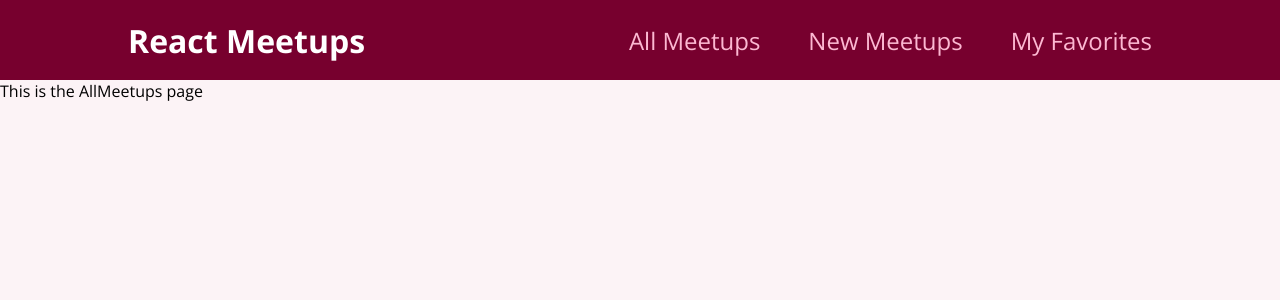
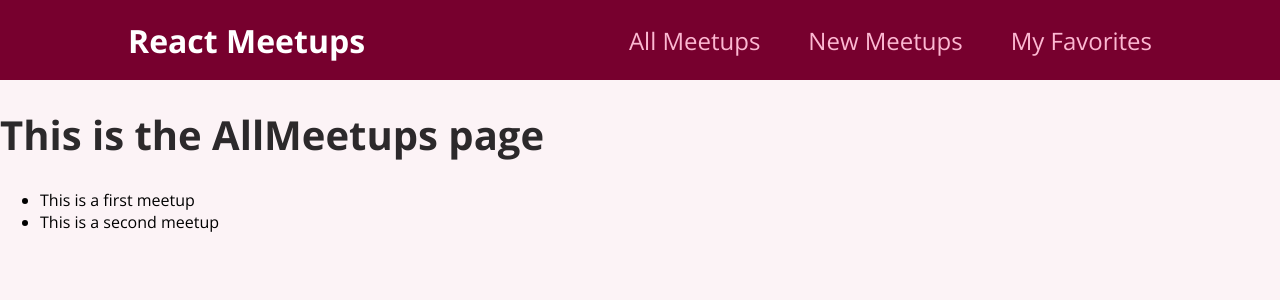
Before and after one commit to daklo91/react-route-practice-daklo, a React (Create React App) app: page / in a window 1280 px wide. Shown: the top 300 px of the page. Built offline with nearby package versions, Linux system fonts and the light colour scheme.

Commit message:
Add dummy_data and render it as list

```diff
--- a/src/pages/AllMeetups.js
+++ b/src/pages/AllMeetups.js
@@ -1,5 +1,35 @@
+const DUMMY_DATA = [
+  {
+    id: "m1",
+    title: "This is a first meetup",
+    image:
+      "https://upload.wikimedia.org/wikipedia/commons/thumb/d/d3/Stadtbild_M%C3%BCnchen.jpg/2560px-Stadtbild_M%C3%BCnchen.jpg",
+    address: "Meetupstreet 5, 12345 Meetup City",
+    description:
+      "This is a first, amazing meetup which you definitely should not miss. It will be a lot of fun!",
+  },
+  {
+    id: "m2",
+    title: "This is a second meetup",
+    image:
+      "https://upload.wikimedia.org/wikipedia/commons/thumb/d/d3/Stadtbild_M%C3%BCnchen.jpg/2560px-Stadtbild_M%C3%BCnchen.jpg",
+    address: "Meetupstreet 5, 12345 Meetup City",
+    description:
+      "This is a first, amazing meetup which you definitely should not miss. It will be a lot of fun!",
+  },
+];
+
 function AllMeetupsPage() {
-  return <div>This is the AllMeetups page</div>;
+  return (
+    <div>
+      <h1>This is the AllMeetups page</h1>
+      <ul>
+        {DUMMY_DATA.map((meetup) => {
+          return <li key={meetup.id}>{meetup.title}</li>;
+        })}
+      </ul>
+    </div>
+  );
 }
 
 export default AllMeetupsPage;
```
